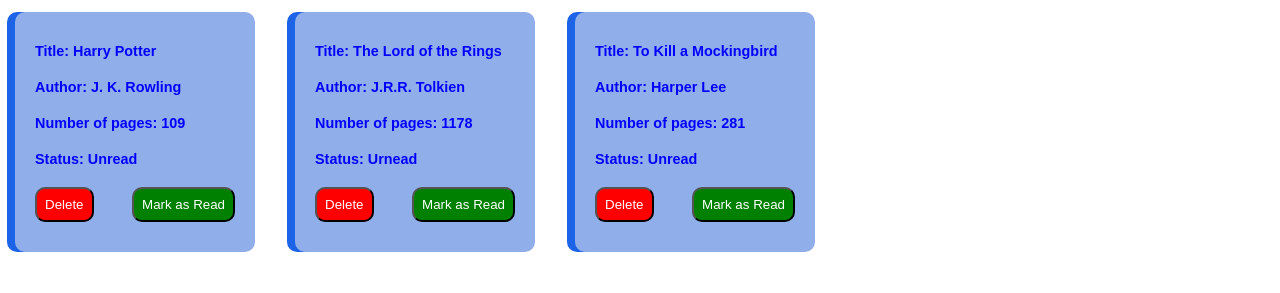
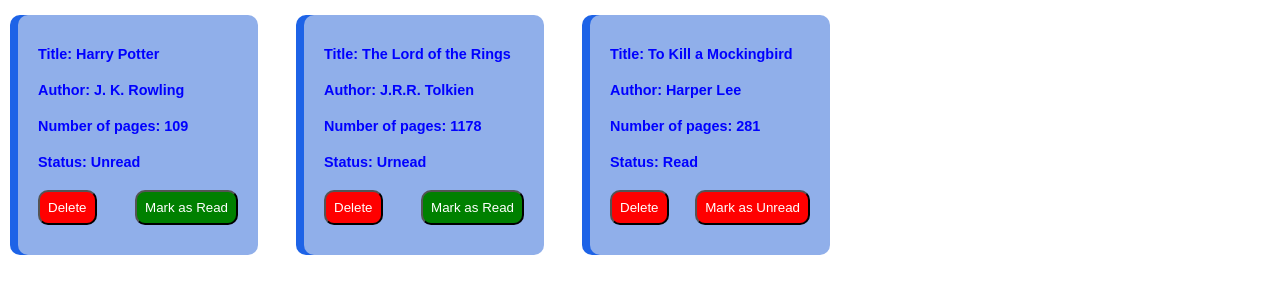
Before and after one commit to mahir-yadav/OdinProjects, a plain HTML site: page Library/index.html in a window 1280 px wide. Shown: the part 83-376 px from the top of the page. Drawn offline with Linux system fonts and the light colour scheme.

Commit message:
corrected margin

```diff
--- a/Library/index.js
+++ b/Library/index.js
@@ -110,6 +110,6 @@
 }
 addBookToLibrary("Harry Potter", "J. K. Rowling", "109", "Unread");
 addBookToLibrary("The Lord of the Rings", "J.R.R. Tolkien", "1178", "Urnead");
-addBookToLibrary("To Kill a Mockingbird", "Harper Lee", "281", "Unread");
+addBookToLibrary("To Kill a Mockingbird", "Harper Lee", "281", "Read");
 
 showLibrary(myLibrary);
--- a/Library/style.css
+++ b/Library/style.css
@@ -17,7 +17,7 @@
     background-color: rgb(144, 175, 234);
     border-radius: 10px;
     padding: 20px;
-    margin: 15px;
+    margin: 18px;
     display: flex;
     flex-direction: column;
     gap: 20px;
```
